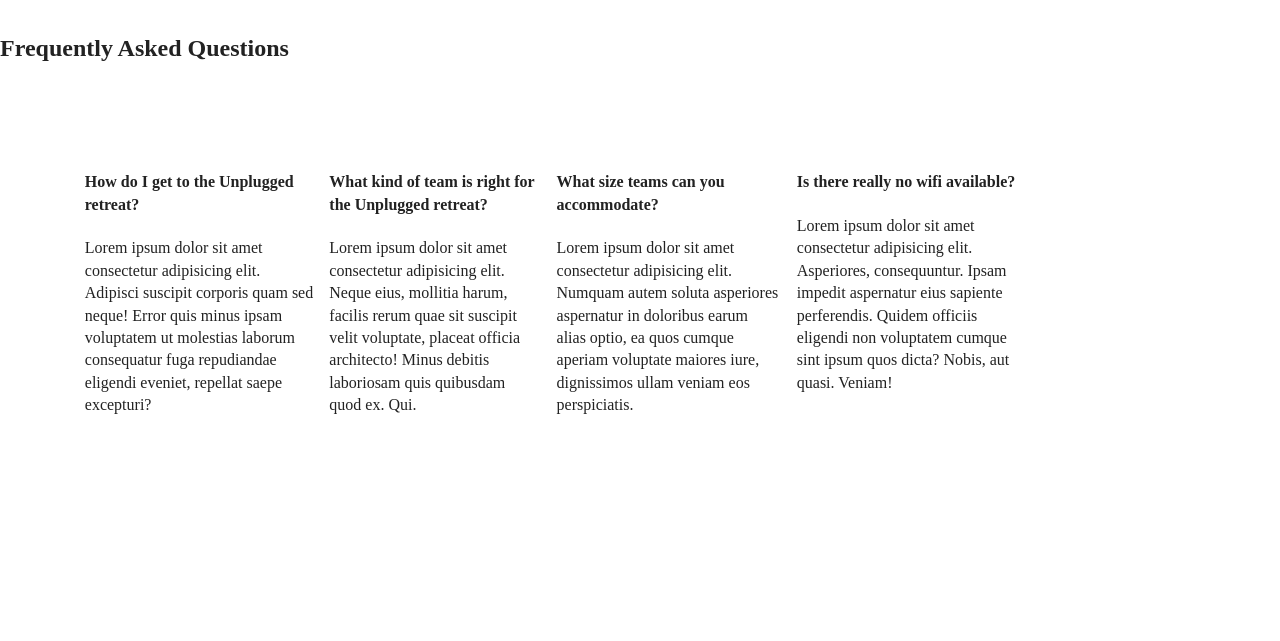
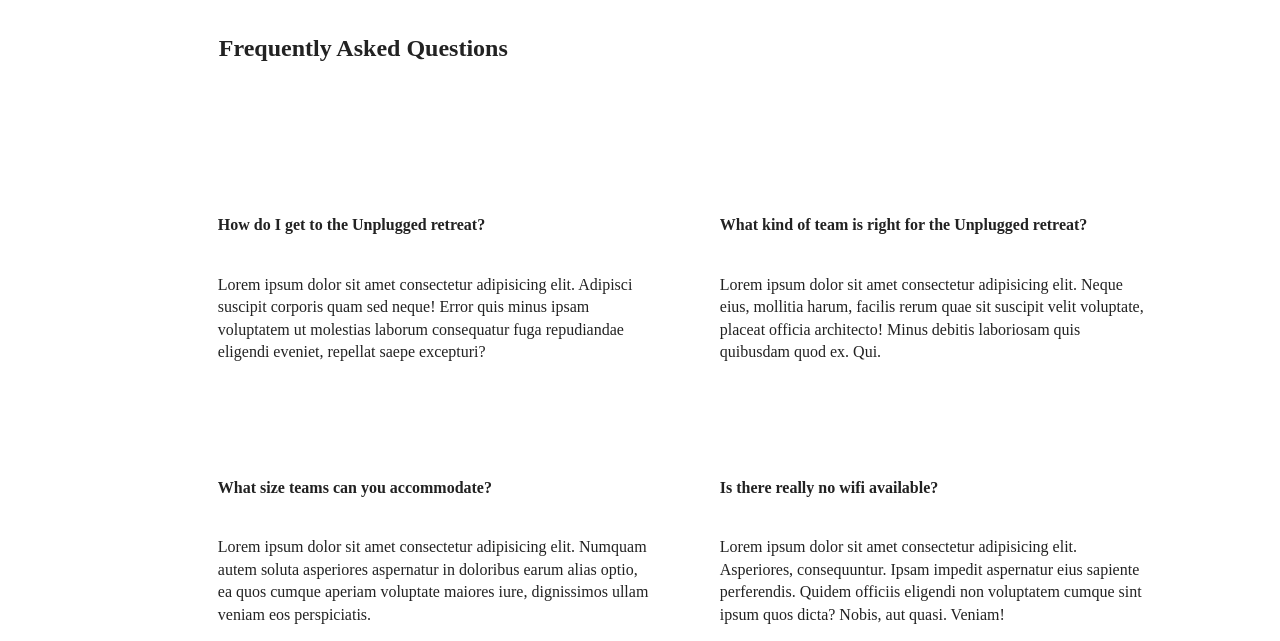
Before and after one commit to KSaldinger/unplugged01, a website: page faq/index.html in a window 1280 px wide. Shown: the part 145-786 px from the top of the page. Drawn offline with Linux system fonts and the light colour scheme.

Commit message:
Updated faq index and css

```diff
--- a/css/main.css
+++ b/css/main.css
@@ -279,6 +279,7 @@ input[type="button"] {
 }
 
 
+
  /* ==========================================================================
                           ABOUT PAGE Mobile Styles
    ========================================================================== */
@@ -299,9 +300,17 @@ input[type="button"] {
                           FAQ PAGE Mobile Styles
    ========================================================================== */
 
-   .content-wrapper {
+
+  .faq-content-wrapper {
+    width: 90%;
     padding: 0 5%;
   }
+
+  .faq-header {
+    width: 90%;
+    padding: 0 5%;
+  }
+
 
 
 
@@ -477,7 +486,7 @@ input[type="button"] {
     width: 100%;
     margin: 100px 0;
   }
-}
+
 
 
 
@@ -536,7 +545,41 @@ input[type="button"] {
 }
 
 /* ==========================================================================
-                          DESKTOP QUERIES
+                          FAQ PAGE Tablet Styles
+   ========================================================================== */
+
+  .faq-header {
+    width: 640px;
+    padding: 0 10%;
+  }
+
+   .faq-content-wrapper {
+    width: 640px;
+    padding: 13px 10%;
+    display: flex;
+    justify-content: space-between;
+    align-items: flex-start;
+    flex-flow: row wrap;
+  }
+
+  .faq-content {
+    display: flex;
+    justify-content: space-around;
+    align-items: flex-start;
+    flex-flow: column;
+    width: 45%;
+    padding: 18px 10px;
+    margin: 30px 5px;
+  }
+}
+
+
+
+
+
+
+/* ==========================================================================
+                          DESKTOP STYLES
    ========================================================================== */
 
 @media only screen and (min-width: 1200px) {
@@ -614,6 +657,12 @@ input[type="button"] {
                           FAQ PAGE
    ========================================================================== */
 
+
+   .faq-header {
+    width: 960px;
+    padding: 0 14px;
+    margin: 0 16%;
+  }
 
   .faq-content-wrapper {
     display: flex;
```
